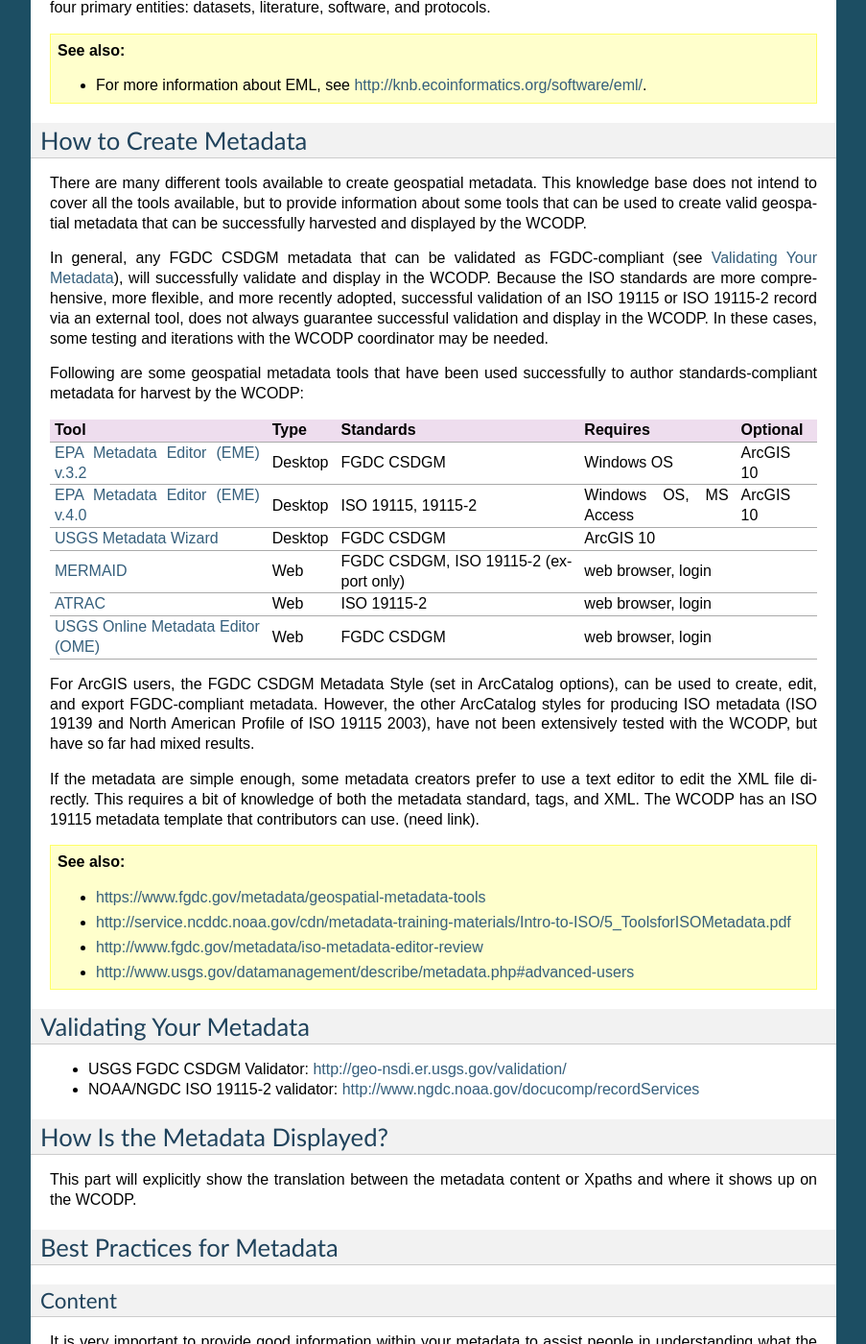
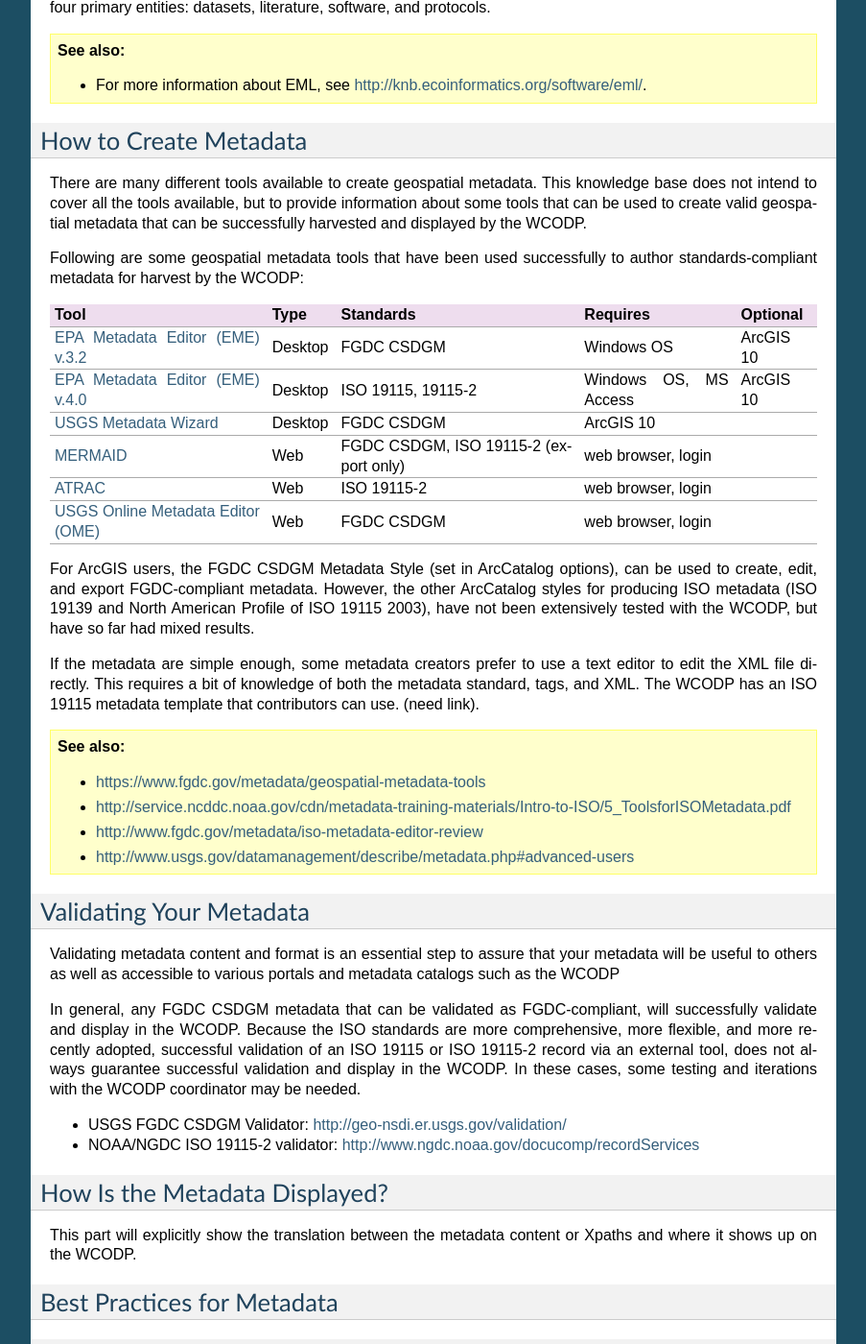
Before and after one commit to WCGA/knowledge-base, a Sphinx documentation site: the page built from docs/metadata/metadata.rst, in a window 1280 px wide and 1400 px high, scrolled down 3152 px. Shown: the whole window at 96% size, without its empty margins (198-1101 px from the left). Built offline with Sphinx 7.4.7, drawn with Linux system fonts in a browser that asks for light colours; some of the changed lines change nothing that is shown; some of the changed text lies outside the part shown.

Commit message:
Add metadata videos and move some validation text

```diff
--- a/docs/metadata/metadata.rst
+++ b/docs/metadata/metadata.rst
@@ -124,8 +124,6 @@
 
 There are many different tools available to create geospatial metadata.  This knowledge base does not intend to cover all the tools available, but to provide information about some tools that can be used to create valid geospatial metadata that can be successfully harvested and displayed by the WCODP.
 
-In general, any FGDC CSDGM metadata that can be validated as FGDC-compliant (see `Validating Your Metadata`_), will successfully validate and display in the WCODP.  Because the ISO standards are more comprehensive, more flexible, and more recently adopted, successful validation of an ISO 19115 or ISO 19115-2 record via an external tool, does not always guarantee successful validation and display in the WCODP.  In these cases, some testing and iterations with the WCODP coordinator may be needed.
-
 Following are some geospatial metadata tools that have been used successfully to author standards-compliant metadata for harvest by the WCODP:
 
 ====================================  =======  =====================================  =====================  =========
@@ -156,8 +154,13 @@
 	* http://www.fgdc.gov/metadata/iso-metadata-editor-review
 	* http://www.usgs.gov/datamanagement/describe/metadata.php#advanced-users
 
+
 Validating Your Metadata
 ========================
+
+Validating metadata content and format is an essential step to assure that your metadata will be useful to others as well as accessible to various portals and metadata catalogs such as the WCODP
+
+In general, any FGDC CSDGM metadata that can be validated as FGDC-compliant, will successfully validate and display in the WCODP.  Because the ISO standards are more comprehensive, more flexible, and more recently adopted, successful validation of an ISO 19115 or ISO 19115-2 record via an external tool, does not always guarantee successful validation and display in the WCODP.  In these cases, some testing and iterations with the WCODP coordinator may be needed.
 
 * USGS FGDC CSDGM Validator: http://geo-nsdi.er.usgs.gov/validation/
 * NOAA/NGDC ISO 19115-2 validator: http://www.ngdc.noaa.gov/docucomp/recordServices
@@ -187,6 +190,13 @@
 
 Tanya Haddad gave an excellent presentationa about publishing great metadata at the 2014 West Coast Ocean Data Network Meeting:
 
-`Presentation Slides <http://network.westcoastoceans.org/wp-content/uploads/2014/12/Haddad_WCGA_Successful_Data_Sharing-1.pdf>`_
+`Publishing Great Metadata Presentation Slides <http://network.westcoastoceans.org/wp-content/uploads/2014/12/Haddad_WCGA_Successful_Data_Sharing-1.pdf>`_
 
-Presentation Video Links will go here too.
+Publishing Great Metadata Presentation Videos:
+	1. `Introduction to Sharing (3:15) <https://www.youtube.com/watch?v=eXHrVy5Xhj4>`_
+	2. `Metadata Overview (7:29) <https://www.youtube.com/watch?v=Id3nawOxXio>`_
+	3. `Metadata Standards (10:43) <https://www.youtube.com/watch?v=DqyUopruWlU>`_
+	4. `Metadata Tools (7:27) <https://www.youtube.com/watch?v=jS9yaZzmnME>`_
+	5. `Best Practices (7:43) <https://www.youtube.com/watch?v=EHQqC2AexxM>`_
+	6. `Sharing and Publishing (8:51) <https://www.youtube.com/watch?v=XKHeOlF1HUs>`_
+	7. `Metadata Catalogs (5:16) <https://www.youtube.com/watch?v=5LgncgpFvXM>`_
```
